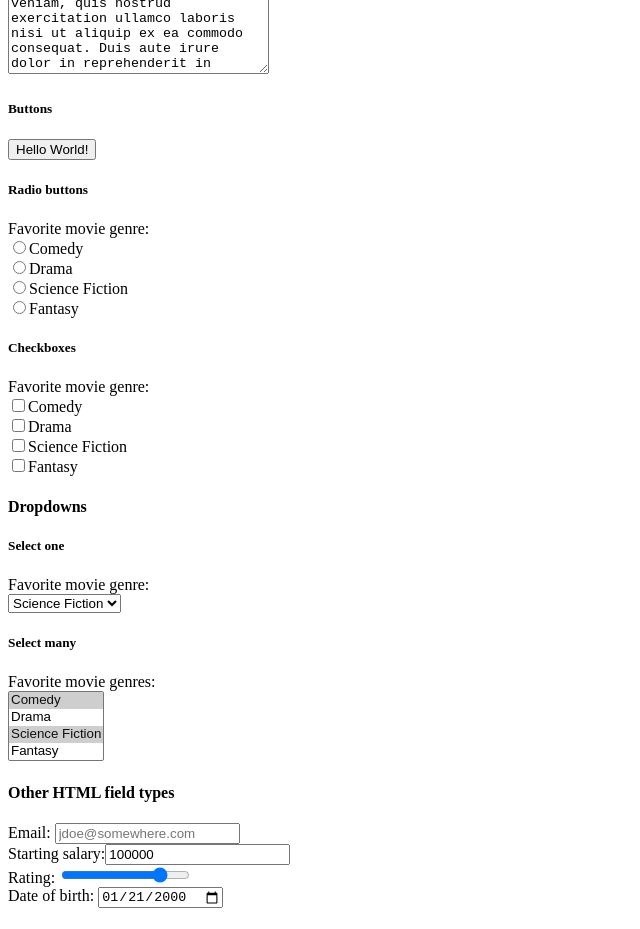
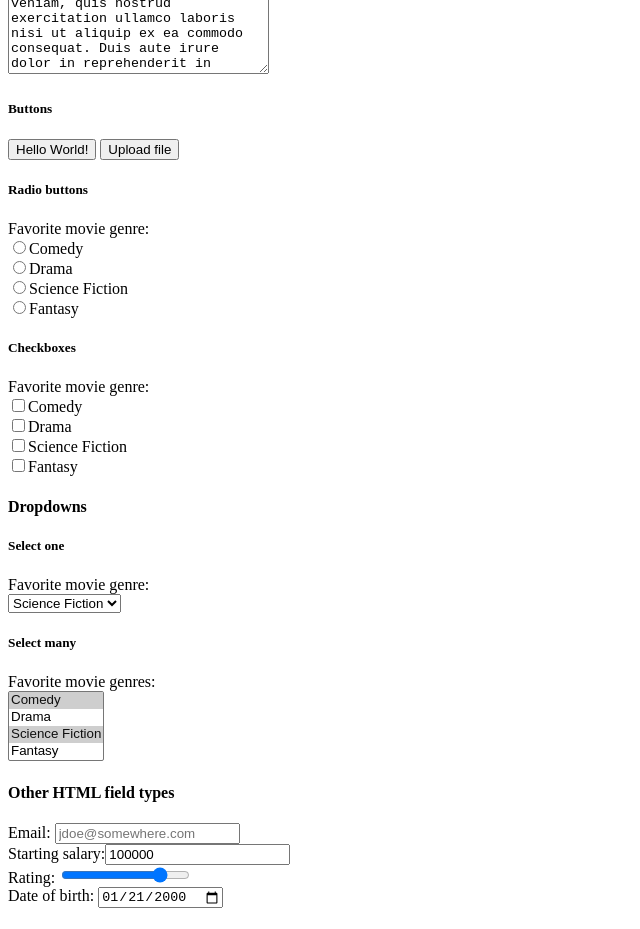
Before and after one commit to snalini1/kambaz-react-web-app, a React (Vite) app: page /#/Labs/Lab1 in a window 1280 px wide. Shown: the part 2720-3649 px from the top of the page, without its empty margins (0-640 px from the left). Built offline with nearby package versions, Linux system fonts and the light colour scheme.

Commit message:
Update index.tsx

```diff
--- a/src/Labs/Lab1/index.tsx
+++ b/src/Labs/Lab1/index.tsx
@@ -183,6 +183,12 @@ tag to tell browsers to render the gaps.
       id="wd-all-good">
         Hello World!
         </button>
+      &nbsp;
+      <button type="button"
+        onClick={() => alert("File Uploaded!")}
+        id="wd-file-upload">
+        Upload file
+      </button>
       <h5 id="wd-radio-buttons">Radio buttons</h5>
       <label>Favorite movie genre:</label><br />
       <input type="radio" name="radio-genre" id="wd-radio-comedy"/>
```
